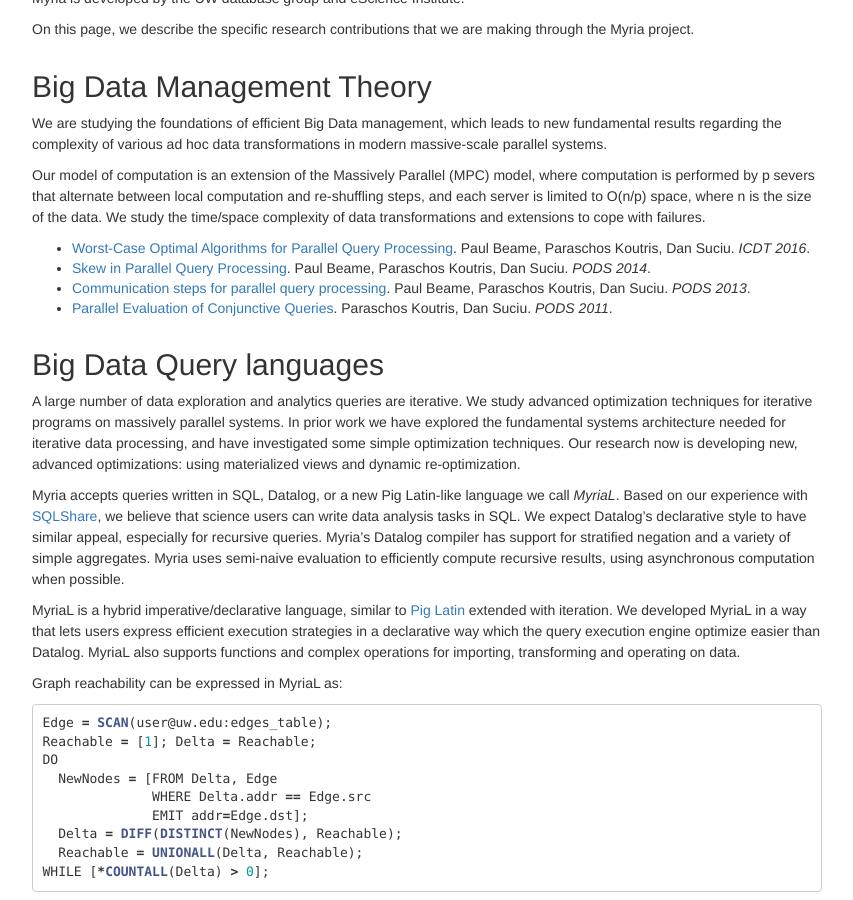
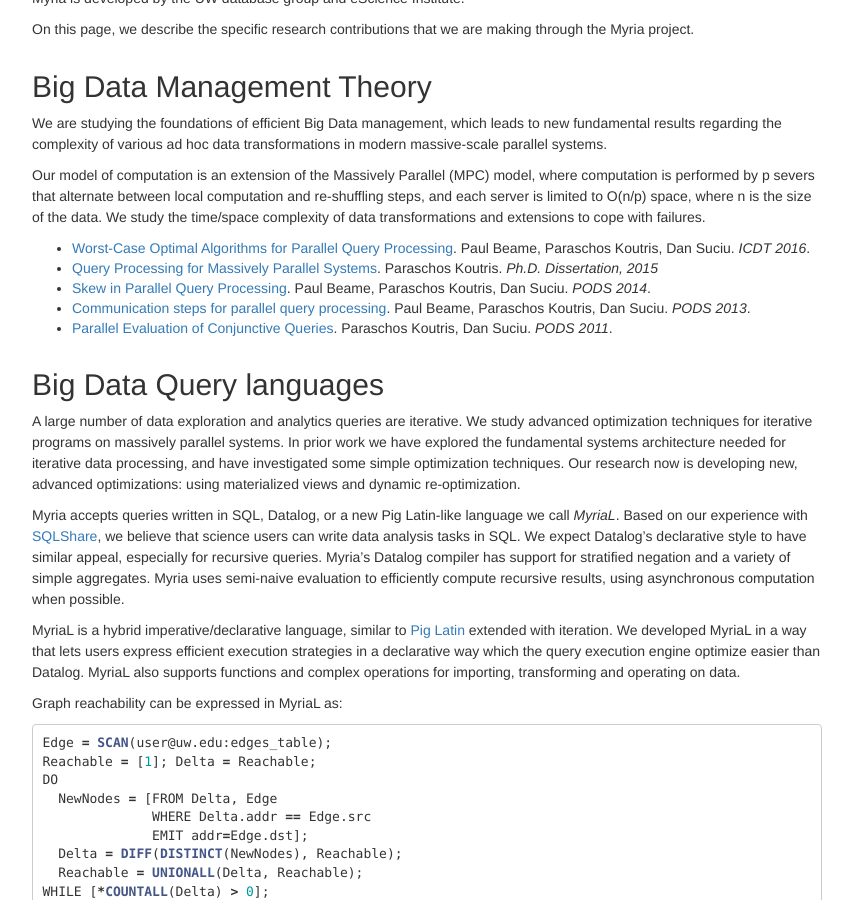
Before and after one commit to uwescience/myria-website, a Jekyll site: the page built from projects.markdown, in a window 1280 px wide and 900 px high, scrolled down 304 px. Shown: the whole window, without its empty margins (213-1066 px from the left). Built offline with Jekyll 4.4.1, drawn with Linux system fonts in a browser that asks for light colours; nearby versions of some CDN libraries; Markdown is read by kramdown in place of the engine named in the settings; grey boxes are pictures that could not be loaded.

Commit message:
Add Paris' thesis

```diff
--- a/projects.markdown
+++ b/projects.markdown
@@ -28,6 +28,7 @@
 Our model of computation is an extension of the Massively Parallel (MPC) model, where computation is performed by p severs that alternate between local computation and re-shuffling steps, and each server is limited to O(n/p) space, where n is the size of the data. We study the time/space complexity of data transformations and extensions to cope with failures.
 
 * [Worst-Case Optimal Algorithms for Parallel Query Processing]({{site.baseurl}}/publications/worstcase-beame.pdf). Paul Beame, Paraschos Koutris, Dan Suciu. *ICDT 2016*.
+* [Query Processing for Massively Parallel Systems]({{site.baseurl}}/publications/thesis-koutris.pdf). Paraschos Koutris. *Ph.D. Dissertation, 2015*
 * [Skew in Parallel Query Processing]({{site.baseurl}}/publications/skew-beame.pdf). Paul Beame, Paraschos Koutris, Dan Suciu. *PODS 2014*.
 * [Communication steps for parallel query processing]({{site.baseurl}}/publications/communication-beame.pdf). Paul Beame, Paraschos Koutris, Dan Suciu. *PODS 2013*.
 * [Parallel Evaluation of Conjunctive Queries]({{site.baseurl}}/publications/parallel-koutris.pdf). Paraschos Koutris, Dan Suciu. *PODS 2011*.
```
Also changed, not shown: 1 other file.
